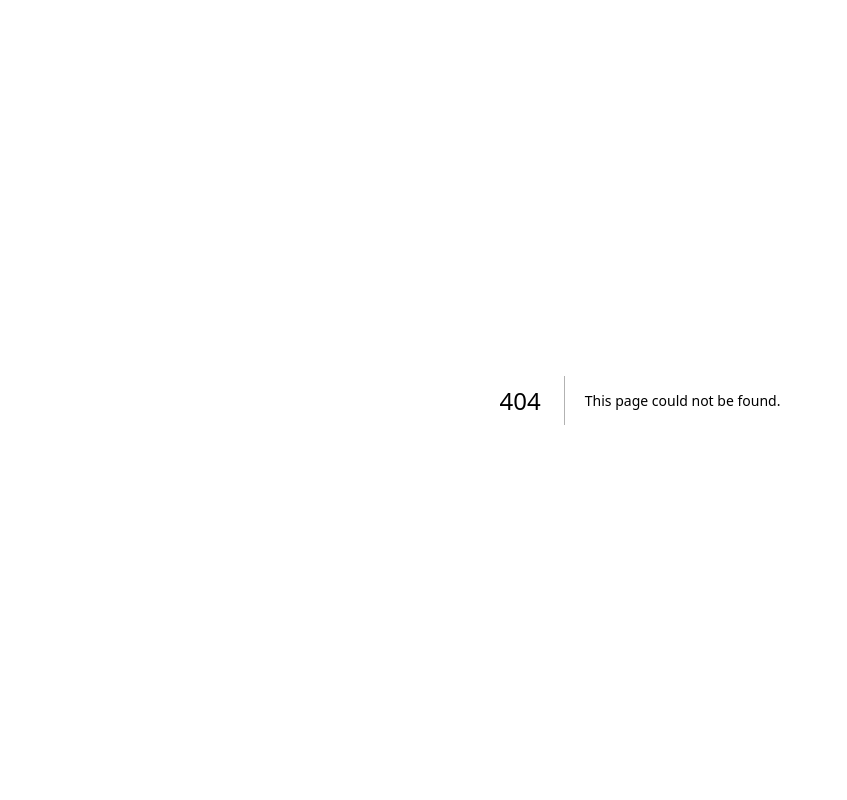
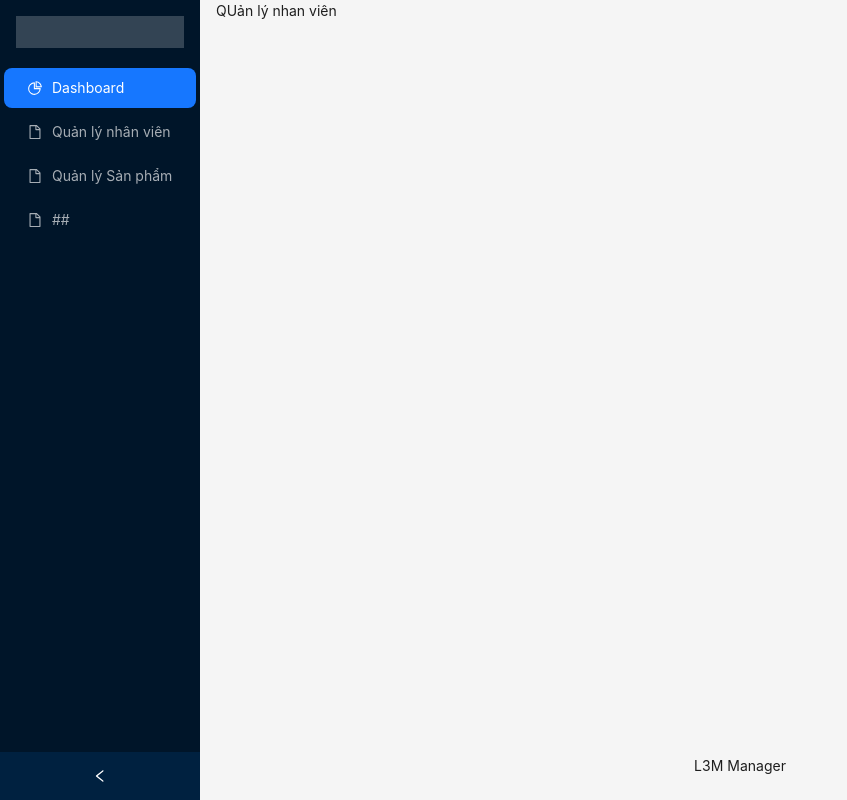
Before and after one commit to atwinn/NextJS-Ecom, a Next.js app: page /page-admin/quan-ly-nhan-vien in a window 1280 px wide. Before the commit this address had no page. Shown: the whole page, without its empty margins (0-847 px from the left). Built offline with nearby package versions, Linux system fonts and the light colour scheme.

Commit message:
layout admin

```diff
--- a/package.json
+++ b/package.json
@@ -9,6 +9,7 @@
     "lint": "next lint"
   },
   "dependencies": {
+    "@ant-design/charts": "^1.4.2",
     "@craco/craco": "^7.0.0",
     "@reduxjs/toolkit": "^1.9.3",
     "@tailwindcss/postcss7-compat": "^2.2.17",
--- /dev/null
+++ b/src/component/chart.tsx
@@ -0,0 +1,70 @@
+import React from 'react';
+import { Column } from '@ant-design/plots';
+
+const DemoColumn = () => {
+  const data = [
+    {
+      type: '家具家电',
+      sales: 38,
+    },
+    {
+      type: '粮油副食',
+      sales: 52,
+    },
+    {
+      type: '生鲜水果',
+      sales: 61,
+    },
+    {
+      type: '美容洗护',
+      sales: 145,
+    },
+    {
+      type: '母婴用品',
+      sales: 48,
+    },
+    {
+      type: '进口食品',
+      sales: 38,
+    },
+    {
+      type: '食品饮料',
+      sales: 38,
+    },
+    {
+      type: '家庭清洁',
+      sales: 38,
+    },
+  ];
+  const config :any = {
+    data,
+    xField: 'type',
+    yField: 'sales',
+    label: {
+      // 可手动配置 label 数据标签位置
+      position: 'middle',
+      // 'top', 'bottom', 'middle',
+      // 配置样式
+      style: {
+        fill: '#FFFFFF',
+        opacity: 0.6,
+      },
+    },
+    xAxis: {
+      label: {
+        autoHide: true,
+        autoRotate: false,
+      },
+    },
+    meta: {
+      type: {
+        alias: '类别',
+      },
+      sales: {
+        alias: '销售额',
+      },
+    },
+  };
+  return <Column {...config} />;
+};
+export default DemoColumn
--- /dev/null
+++ b/src/component/chartPie.tsx
@@ -0,0 +1,56 @@
+import React, { useState, useEffect } from 'react';
+
+import { Pie } from '@ant-design/plots';
+
+const DemoPie = () => {
+  const data = [
+    {
+      type: '分类一',
+      value: 27,
+    },
+    {
+      type: '分类二',
+      value: 25,
+    },
+    {
+      type: '分类三',
+      value: 18,
+    },
+    {
+      type: '分类四',
+      value: 15,
+    },
+    {
+      type: '分类五',
+      value: 10,
+    },
+    {
+      type: '其他',
+      value: 5,
+    },
+  ];
+  const config: any = {
+    appendPadding: 10,
+    data,
+    angleField: 'value',
+    colorField: 'type',
+    radius: 0.9,
+    label: {
+      type: 'inner',
+      offset: '-30%',
+      content: ({ percent } : any) => `${(percent * 100).toFixed(0)}%`,
+      style: {
+        fontSize: 14,
+        textAlign: 'center',
+      },
+    },
+    interactions: [
+      {
+        type: 'element-active',
+      },
+    ],
+  };
+  return <Pie {...config} />;
+};
+
+export default DemoPie
--- /dev/null
+++ b/src/component/menu.tsx
@@ -0,0 +1,57 @@
+"use client";
+import * as React from "react";
+import { Menu } from "antd";
+import type { MenuProps } from "antd";
+import { FileOutlined, PieChartOutlined } from "@ant-design/icons";
+import { pageRoutes } from "@/redux/constant/page-routes.constant";
+export interface IMenuProps {}
+type MenuItem = Required<MenuProps>["items"][number];
+function getItem(
+  label: React.ReactNode,
+  key: React.Key,
+  icon?: React.ReactNode,
+  children?: MenuItem[]
+): MenuItem {
+  return {
+    key,
+    icon,
+    children,
+    label,
+  } as MenuItem;
+}
+
+const items: MenuItem[] = [
+  getItem(
+    pageRoutes.home.route,
+    "1",
+    <PieChartOutlined />
+  ),
+  getItem(
+    pageRoutes.nhanVien.route,
+    "2",
+    <FileOutlined />
+  ),
+  getItem(
+    pageRoutes.sanPham.route,
+    "3",
+    <FileOutlined />
+  ),
+  getItem(
+    "##",
+    "4",
+    <FileOutlined />
+  ),
+];
+
+export default function Menu1(props: IMenuProps) {
+  return (
+    <div>
+      <Menu
+        theme="dark"
+        defaultSelectedKeys={["1"]}
+        mode="inline"
+        items={items}
+      />
+    </div>
+  );
+}
--- /dev/null
+++ b/src/layout/layoutAdmin.tsx
@@ -0,0 +1,36 @@
+"use client";
+import React, { useState } from "react";
+import { Layout } from "antd";
+import Menu1 from "@/component/menu";
+const { Sider,Content, Footer  } = Layout;
+export function LayoutManager({ children }: { children: React.ReactNode }) {
+  const [collapsed, setCollapsed] = useState(false);
+    return (
+    <Layout style={{ minHeight: "100vh" }}>
+      <Sider
+        breakpoint="lg"
+        collapsible
+        collapsed={collapsed}
+        onCollapse={(value) => setCollapsed(value)}
+      >
+        <div
+          style={{
+            height: 32,
+            margin: 16,
+            background: "rgba(255, 255, 255, 0.2)",
+          }}
+        />
+        <Menu1/>
+      </Sider>
+      <Layout style={{ minHeight: "100vh" }}>
+      <Layout className="site-layout">
+        <Content style={{ margin: "0 16px" }}>
+          {children}
+        </Content>
+        <Footer style={{ textAlign: "center" }}>L3M Manager</Footer>
+      </Layout>
+    </Layout>
+    </Layout>
+    );
+
+  }
--- a/src/pages/_app.tsx
+++ b/src/pages/_app.tsx
@@ -1,22 +1,34 @@
-import { AppProps } from 'next/app'
-import 'antd/dist/reset.css';
-import '../styles/globals.css'
-import { Provider } from 'react-redux'
-import { QueryClient, QueryClientProvider } from 'react-query'
-import { ReactQueryDevtools } from 'react-query/devtools'
-import store from '../redux/store'
+import React, { ComponentType } from 'react';
+import type { AppProps } from "next/app";
+import "antd/dist/reset.css";
+import "../styles/globals.css";
+import { Provider } from "react-redux";
+import { QueryClient, QueryClientProvider } from "react-query";
+import { ReactQueryDevtools } from "react-query/devtools";
+import store from "../redux/store";
 
-const queryClient = new QueryClient()
+const queryClient = new QueryClient();
+type ComponentWithPageLayout = AppProps & {
+  Component: AppProps["Component"] & {
+    PageLayout?: any;
+  };
+};
 
-function MyApp({ Component, pageProps }: AppProps) {
+function MyApp({ Component, pageProps }: ComponentWithPageLayout) {
   return (
     <QueryClientProvider client={queryClient}>
       <Provider store={store}>
-        <Component {...pageProps} />
+        {Component.PageLayout ? (
+          <Component.PageLayout>
+            <Component {...pageProps}/>
+          </Component.PageLayout>
+        ) : (
+          <Component {...pageProps} />
+        )}
       </Provider>
       <ReactQueryDevtools />
     </QueryClientProvider>
-  )
+  );
 }
 
-export default MyApp
+export default MyApp;
--- /dev/null
+++ b/src/pages/head.tsx
@@ -0,0 +1,17 @@
+import Head from 'next/head';
+import * as React from 'react';
+
+export interface IHeaderProps {
+    title: string
+}
+
+export default function Header (props: IHeaderProps) {
+  return (
+      <Head>
+        <title>{props.title}</title>
+        <meta name="description" content="Generated by create next app" />
+        <meta name="viewport" content="width=device-width, initial-scale=1" />
+        <link rel="icon" href="/favicon.ico" />
+      </Head>
+  );
+}
--- a/src/pages/index.tsx
+++ b/src/pages/index.tsx
@@ -1,15 +1,21 @@
-import Head from 'next/head'
-import Image from 'next/image'
-import { Inter } from 'next/font/google'
-import styles from '@/styles/Home.module.css'
-import Menus from '../components/menus/side-menu'
+import Head from "next/head";
+import Image from "next/image";
+import { Inter } from "next/font/google";
+import styles from "@/styles/Home.module.css";
+import Header from "./head";
+import Link from "next/link";
+// import Test from '../components/test'
 
-const inter = Inter({ subsets: ['latin'] })
+const inter = Inter({ subsets: ["latin"] });
 
 export default function Home() {
   return (
     <>
-      <Menus />
+      <Header title="Trang chủ" />
+      <main className={styles.main}>
+        Trang chủ
+        <Link href={"/page-admin"}>Admin</Link>
+      </main>
     </>
-  )
+  );
 }
--- /dev/null
+++ b/src/pages/page-admin/index.tsx
@@ -0,0 +1,13 @@
+import React from "react";
+import { Layout } from "antd";
+import { LayoutManager } from "@/layout/layoutAdmin";
+const { Content, Footer } = Layout;
+const PageAdmin = () => {
+  return (
+   <>
+    dashboard
+  </>
+  );
+};
+PageAdmin.PageLayout = LayoutManager;
+export default PageAdmin;
--- /dev/null
+++ b/src/pages/page-admin/quan-ly-nhan-vien.tsx
@@ -0,0 +1,17 @@
+import { LayoutManager } from '@/layout/layoutAdmin';
+import { pageRoutes } from '@/redux/constant/page-routes.constant';
+import * as React from 'react';
+import Header from '../head';
+
+export interface IQlnhanVienProps {
+}
+
+export default function QlnhanVien (props: IQlnhanVienProps) {
+  return (
+    <div>
+      {/* <Header title={pageRoutes.nhanVien.title}/> */}
+      QUản lý nhan viên
+    </div>
+  );
+}
+QlnhanVien.PageLayout = LayoutManager
--- /dev/null
+++ b/src/pages/page-admin/quan-ly-san-pham.tsx
@@ -0,0 +1,14 @@
+import { LayoutManager } from '@/layout/layoutAdmin';
+import * as React from 'react';
+
+export interface IQLSanPhamProps {
+}
+
+export default function QLSanPham (props: IQLSanPhamProps) {
+  return (
+    <div>
+      Quan lý san pham
+    </div>
+  );
+}
+QLSanPham.PageLayout = LayoutManager
--- /dev/null
+++ b/src/redux/constant/page-routes.constant.tsx
@@ -0,0 +1,23 @@
+import Link from "next/link";
+import React from "react";
+
+interface title {
+    route: React.ReactNode; title: string; key:string;
+}
+export const pageRoutes: { [key: string]: title } = {
+    home: {
+        route: <Link href={"/page-admin"}>Dashboard</Link>,
+        title: 'Dashboard',
+        key: "1",
+    },
+    nhanVien: {
+        route: <Link href={"/page-admin/quan-ly-nhan-vien"}>Quản lý nhân viên</Link>,
+        title: 'Quản lý nhân viên',
+        key: "2",
+    },
+    sanPham: {
+        route: <Link href={"/page-admin/quan-ly-san-pham"}>Quản lý Sản phẩm</Link>,
+        title: 'Quản lý san pham',
+        key: "3",
+    },
+};
```
